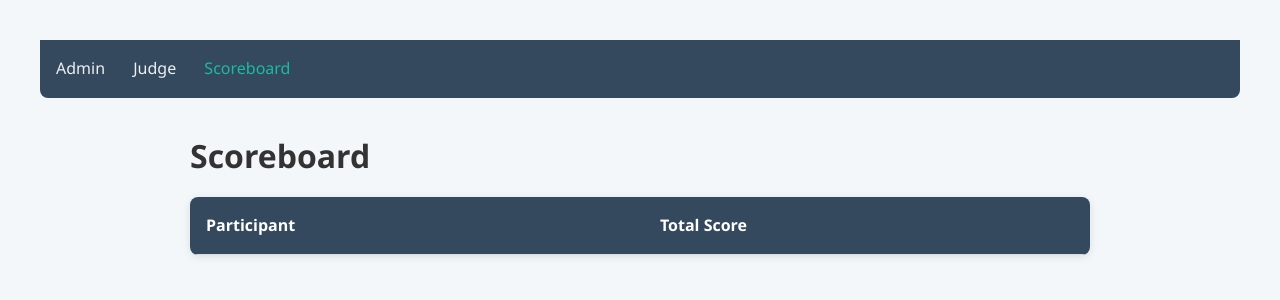
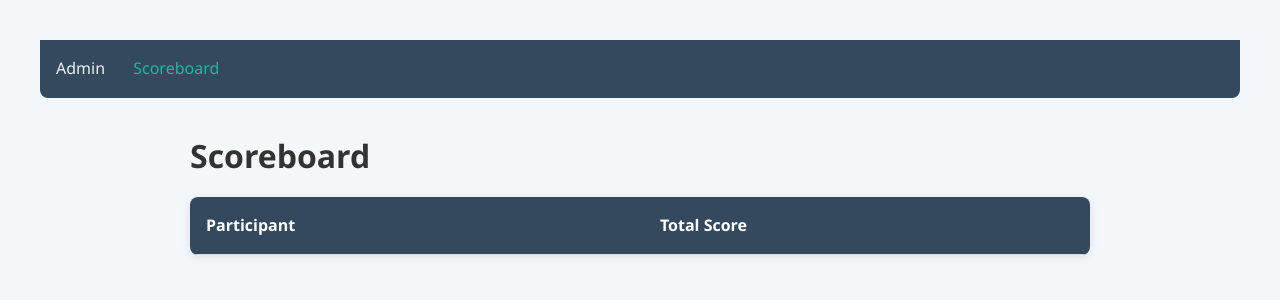
Before and after one commit to gitobon/scoreboard, a PHP site: page / in a window 1280 px wide. Shown: the top 300 px of the page. Run offline with PHP 8.4, Linux system fonts and the light colour scheme; data that the repository does not hold is empty; some libraries are stand-ins or nearby versions.

Commit message:
Update index.php

```diff
--- a/index.php
+++ b/index.php
@@ -10,7 +10,6 @@
 <body>
   <nav>
     <a href="admin.php">Admin</a>
-    <a href="judge.php">Judge</a>
     <a href="index.php" class="active">Scoreboard</a>
   </nav>
 
```
